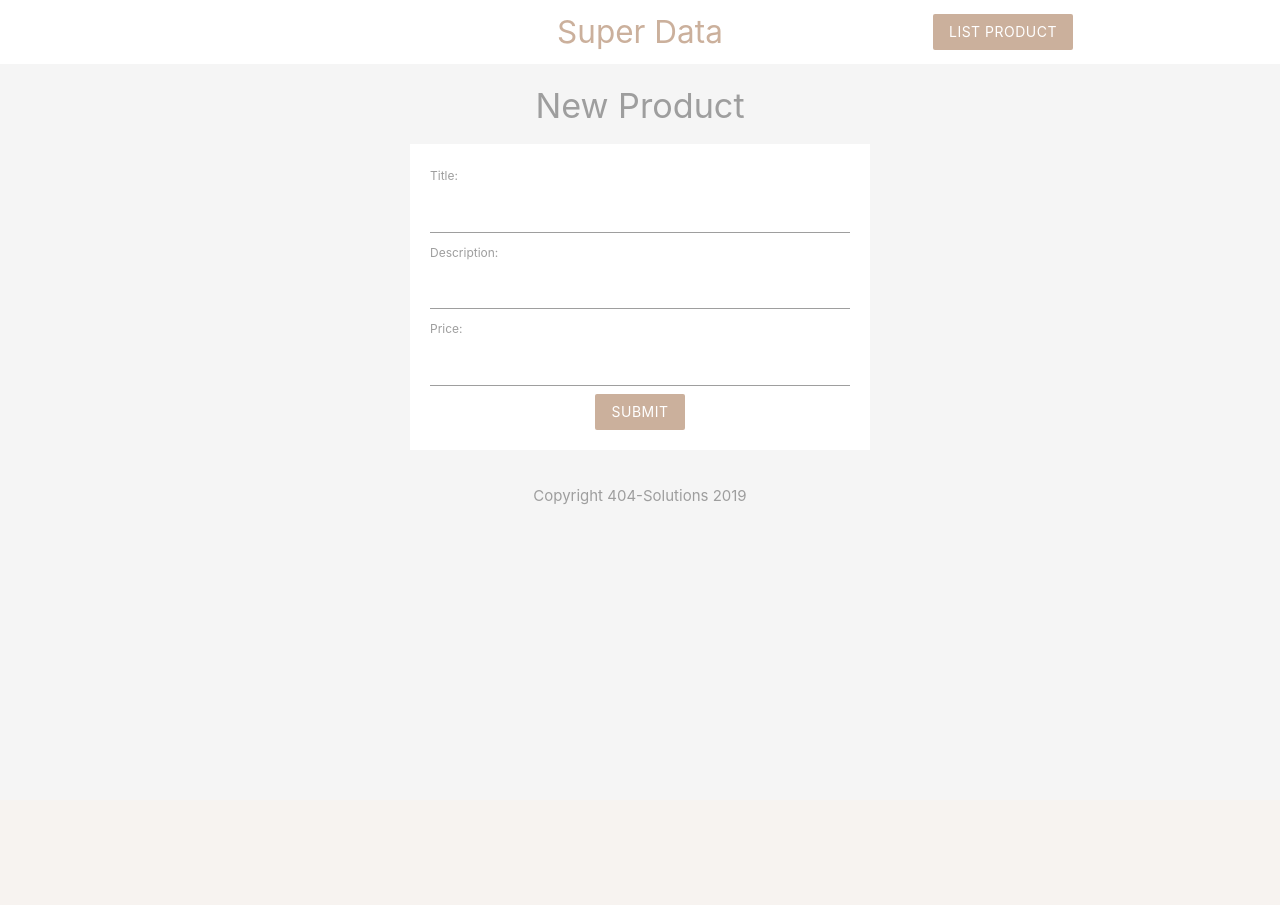
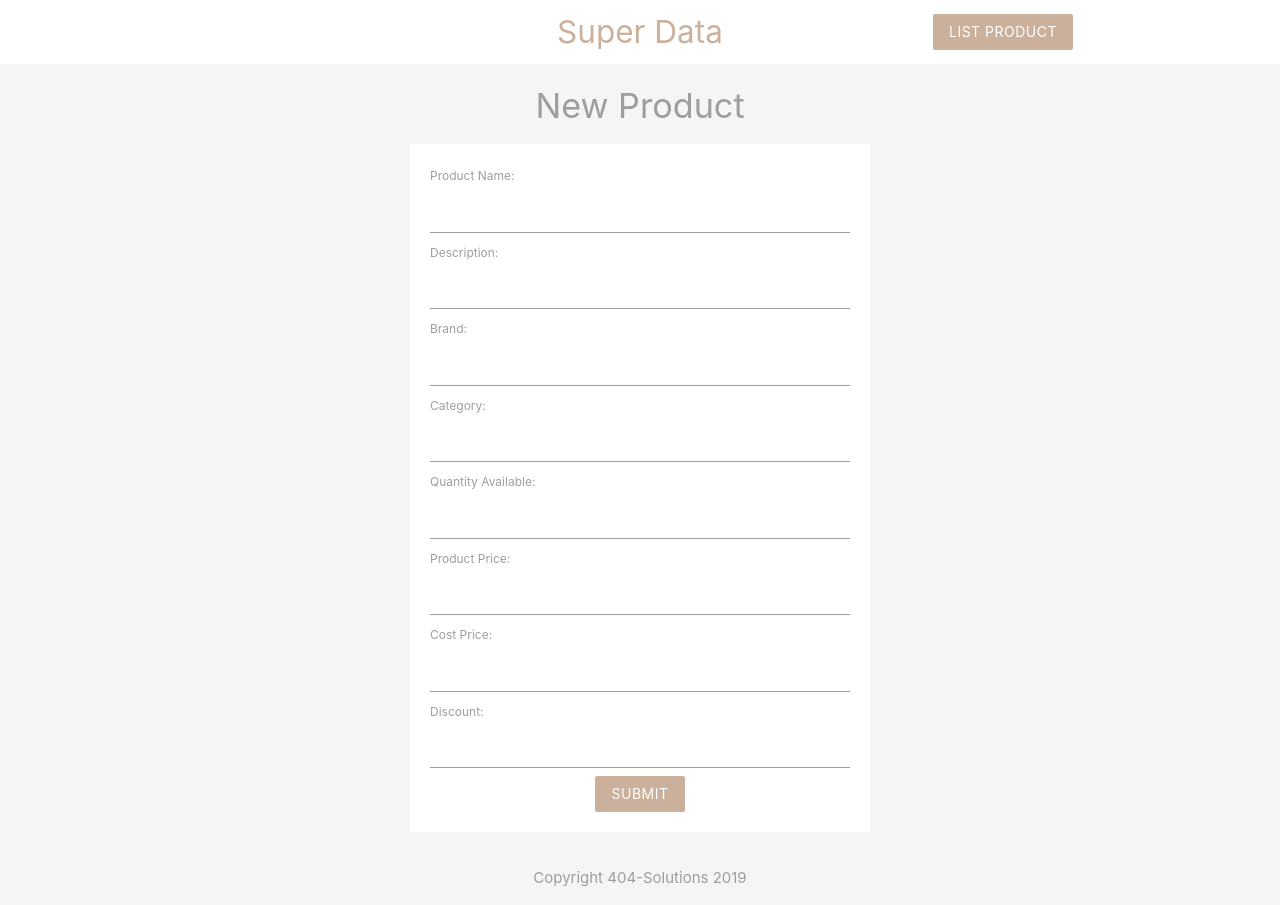
Before and after one commit to darklongnightt/404-Solutions, a PHP site: page /list_product.php in a window 1280 px wide. Before the commit the page ends 505 px from the top, so only its background shows below. Run offline with PHP 8.4, Linux system fonts and the light colour scheme.

Commit message:
products table

```diff
--- a/list_product.php
+++ b/list_product.php
@@ -1,18 +1,18 @@
 <?php
 include('config/db_connect.php');
 
-$title = $desc = $price = '';
-$errors = array('title'=>'', 'desc'=>'', 'price'=>'');
+$pdtname = $desc = $brand = $category = $pdtqty = $pdtprice = $cstprice = $discount = '';
+$errors = array('pdtname'=>'', 'desc'=>'', 'brand'=>'', 'category'=>'', 'pdtqty'=>'', 'pdtprice'=>'', 'cstprice'=>'', 'discount'=>'');
 
 //Checks if button of name="submit" is clicked
 if (isset($_POST['submit'])){
 	//Gets data from the POST request
-	if (empty($_POST['title'])) {
-		$errors['title'] = 'Product title is required!';
+	if (empty($_POST['pdtname'])) {
+		$errors['pdtname'] = 'Product name is required!';
 	} else {
-		$title = $_POST['title'];
-		if (!preg_match('/^[a-zA-Z\s]+$/', $title)) {
-			$errors['title'] = 'Title must be letters and spaces only!';
+		$pdtname = $_POST['pdtname'];
+		if (!preg_match('/^[a-zA-Z\s]+$/', $pdtname)) {
+			$errors['pdtname'] = 'Product name must be letters and spaces only!';
 		}
 	}
 
@@ -23,21 +23,56 @@ if (isset($_POST['submit'])){
 
 	}
 
-	if (empty($_POST['price'])) {
-		$errors['price'] = 'Product price is required!';
+	if (empty($_POST['brand'])) {
+		$errors['brand'] = 'Product brand is required!';
 	} else {
-		$price = $_POST['price'];
+		$brand = $_POST['brand'];
+
+	}
+
+	if (empty($_POST['category'])) {
+		$errors['desc'] = 'Product category is required!';
+	} else {
+		$category = $_POST['category'];
+
+	}
+
+	if (empty($_POST['pdtqty'])) {
+		$errors['pdtqty'] = 'Product quantity is required!';
+	} else {
+		$pdtqty = $_POST['pdtqty'];
+
+	}
+
+	if (empty($_POST['pdtprice'])) {
+		$errors['pdtprice'] = 'Product price is required!';
+	} else {
+		$pdtprice = $_POST['pdtprice'];
+	}
+
+	if (empty($_POST['cstprice'])) {
+		$errors['cstprice'] = 'Cost price is required!';
+	} else {
+		$cstprice = $_POST['cstprice'];
+	}
+
+	if (empty($_POST['discount'])) {
+		$errors['discount'] = 'Product discount is required!';
+	} else {
+		$discount = $_POST['discount'];
 	}
 
 	// Checks if form is error free
 	if (!array_filter($errors)) {
 		// Formatting string for db security
-		$title = mysqli_real_escape_string($conn, $_POST['title']);
+		$pdtname = mysqli_real_escape_string($conn, $_POST['pdtname']);
 		$desc = mysqli_real_escape_string($conn, $_POST['desc']);
+		$brand = mysqli_real_escape_string($conn, $_POST['brand']);
+		$category = mysqli_real_escape_string($conn, $_POST['category']);
 
 		// Inserts data to db and redirects user to homepage
-		$sql = "INSERT INTO product_listing(title, description, price)
-		VALUES('$title', '$desc', '$price')";
+		$sql = "INSERT INTO product(PDTNAME, DESCRIPTION, BRAND, CATEGORY, PDTQTY, CSTPRICE, PDTPRICE, PDTDISCNT)
+		VALUES('$pdtname', '$desc', '$brand', '$category', '$pdtqty', '$cstprice', '$pdtprice', '$discount')";
 		if(mysqli_query($conn, $sql)) {
 			header('Location: index.php');
 		} else {
@@ -54,17 +89,37 @@ if (isset($_POST['submit'])){
 <section class="container grey-text">
 	<h4 class="center">New Product</h4>
 	<form action="list_product.php" class="white" method="POST">
-		<label>Title: </label>
-		<input type="text" name="title" value="<?php echo htmlspecialchars($title); ?>">
-		<div class="red-text"><?php echo htmlspecialchars($errors['title']); ?></div>
+		<label>Product Name: </label>
+		<input type="text" name="pdtname" value="<?php echo htmlspecialchars($pdtname); ?>">
+		<div class="red-text"><?php echo htmlspecialchars($errors['pdtname']); ?></div>
 
 		<label>Description: </label>
 		<input type="text" name="desc" value="<?php echo htmlspecialchars($desc); ?>">
 		<div class="red-text"><?php echo htmlspecialchars($errors['desc']); ?></div>
 
-		<label>Price: </label>
-		<input type="number" name="price" min="0" value="<?php echo htmlspecialchars($price); ?>" step=".01">
-		<div class="red-text"><?php echo htmlspecialchars($errors['price']); ?></div>
+		<label>Brand: </label>
+		<input type="text" name="brand" value="<?php echo htmlspecialchars($brand); ?>">
+		<div class="red-text"><?php echo htmlspecialchars($errors['brand']); ?></div>
+
+		<label>Category: </label>
+		<input type="text" name="category" value="<?php echo htmlspecialchars($category); ?>">
+		<div class="red-text"><?php echo htmlspecialchars($errors['category']); ?></div>
+
+		<label>Quantity Available: </label>
+		<input type="number" name="pdtqty" value="<?php echo htmlspecialchars($pdtqty); ?>">
+		<div class="red-text"><?php echo htmlspecialchars($errors['pdtqty']); ?></div>
+
+		<label>Product Price: </label>
+		<input type="number" name="pdtprice" min="0" value="<?php echo htmlspecialchars($pdtprice); ?>" step=".01">
+		<div class="red-text"><?php echo htmlspecialchars($errors['pdtprice']); ?></div>
+
+		<label>Cost Price: </label>
+		<input type="number" name="cstprice" min="0" value="<?php echo htmlspecialchars($cstprice); ?>" step=".01">
+		<div class="red-text"><?php echo htmlspecialchars($errors['cstprice']); ?></div>
+
+		<label>Discount: </label>
+		<input type="number" name="discount" min="0" value="<?php echo htmlspecialchars($discount); ?>" step=".01">
+		<div class="red-text"><?php echo htmlspecialchars($errors['discount']); ?></div>
 
 		<div class="center">
 			<input type="submit" name="submit" type="submit" class="btn brand z-depth-0">
```
Also changed, not shown: index.php (+6 -6 lines), product_details.php (+14 -7 lines).
